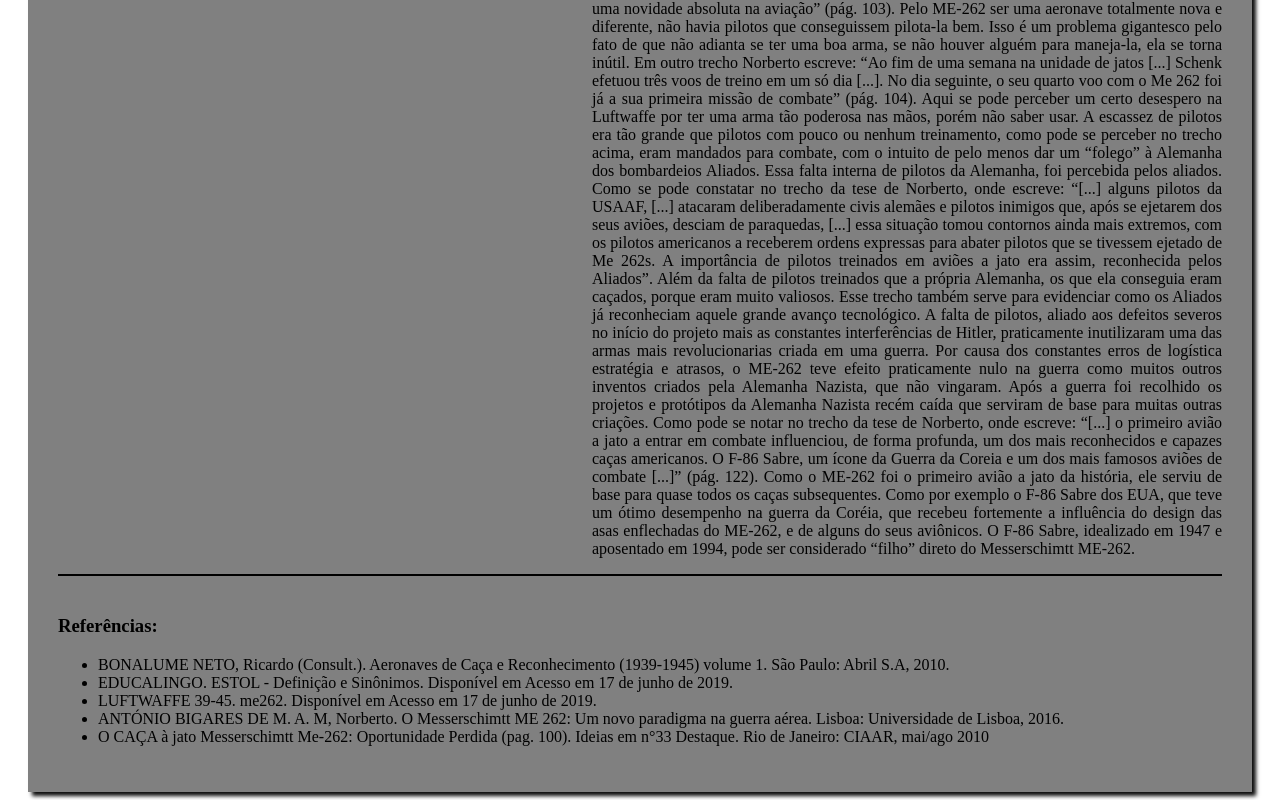
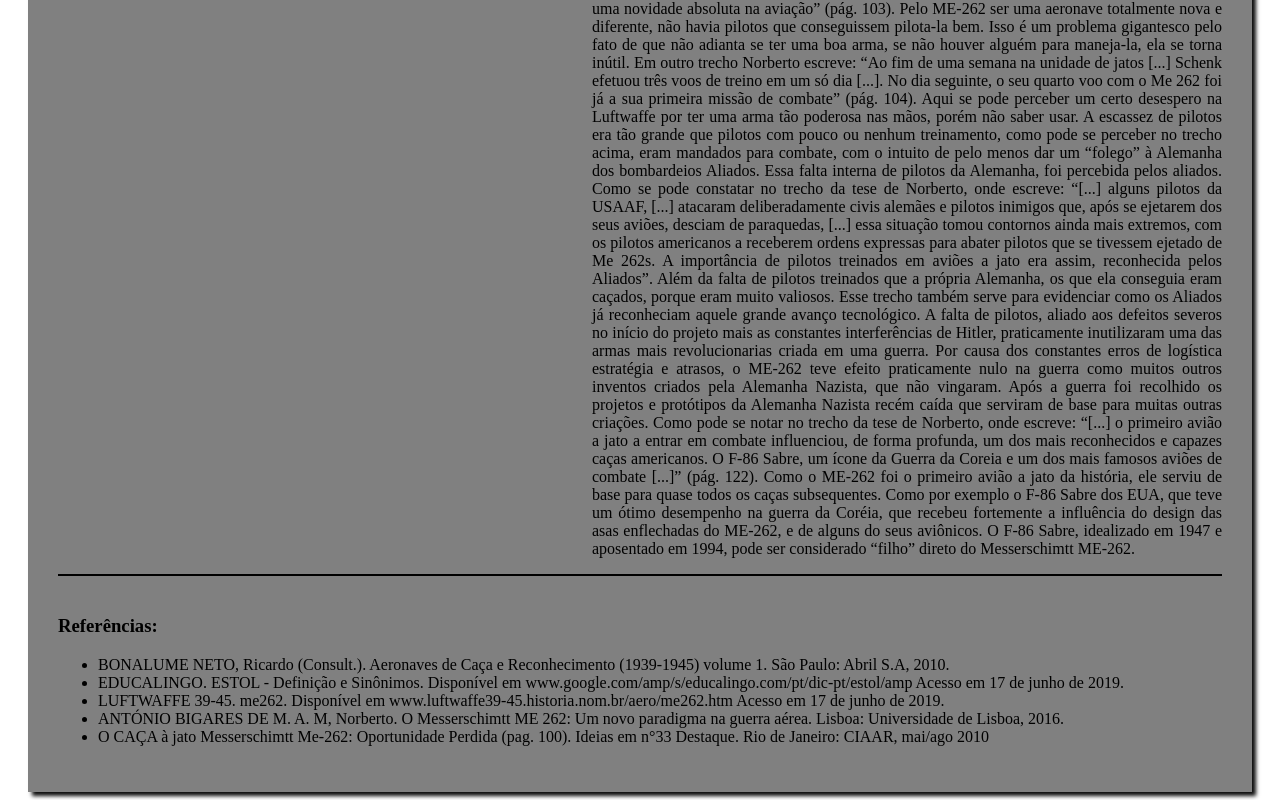
Before and after one commit to Maxel-Uds/Site_Messerchimtt262, a plain HTML site: page index.html in a window 1280 px wide. Shown: the part 1950-2750 px from the top of the page. Drawn offline with Linux system fonts and the light colour scheme.

Commit message:
Update index.html

```diff
--- a/index.html
+++ b/index.html
@@ -31,8 +31,8 @@
                 <h3>Referências:</h3>
                 <ul>
                     <li> BONALUME NETO, Ricardo (Consult.). Aeronaves de Caça e Reconhecimento (1939-1945) volume 1. São Paulo: Abril S.A, 2010. </li>
-                    <li>EDUCALINGO. ESTOL - Definição e Sinônimos. Disponível em <http://www.google.com/amp/s/educalingo.com/pt/dic-pt/estol/amp> Acesso em 17 de junho de 2019.</li>
-                   <li> LUFTWAFFE 39-45. me262. Disponível em <http://www.luftwaffe39-45.historia.nom.br/aero/me262.htm > Acesso em 17 de junho de 2019.</li>
+                    <li>EDUCALINGO. ESTOL - Definição e Sinônimos. Disponível em www.google.com/amp/s/educalingo.com/pt/dic-pt/estol/amp Acesso em 17 de junho de 2019.</li>
+                   <li> LUFTWAFFE 39-45. me262. Disponível em www.luftwaffe39-45.historia.nom.br/aero/me262.htm  Acesso em 17 de junho de 2019.</li>
                    <li> ANTÓNIO BIGARES DE M. A. M, Norberto. O Messerschimtt ME 262: Um novo paradigma na guerra aérea. Lisboa: Universidade de Lisboa, 2016.</li>
                    <li> O CAÇA à jato Messerschimtt Me-262: Oportunidade Perdida (pag. 100). Ideias em n°33 Destaque. Rio de Janeiro: CIAAR, mai/ago 2010</li>
                 </ul>
```
